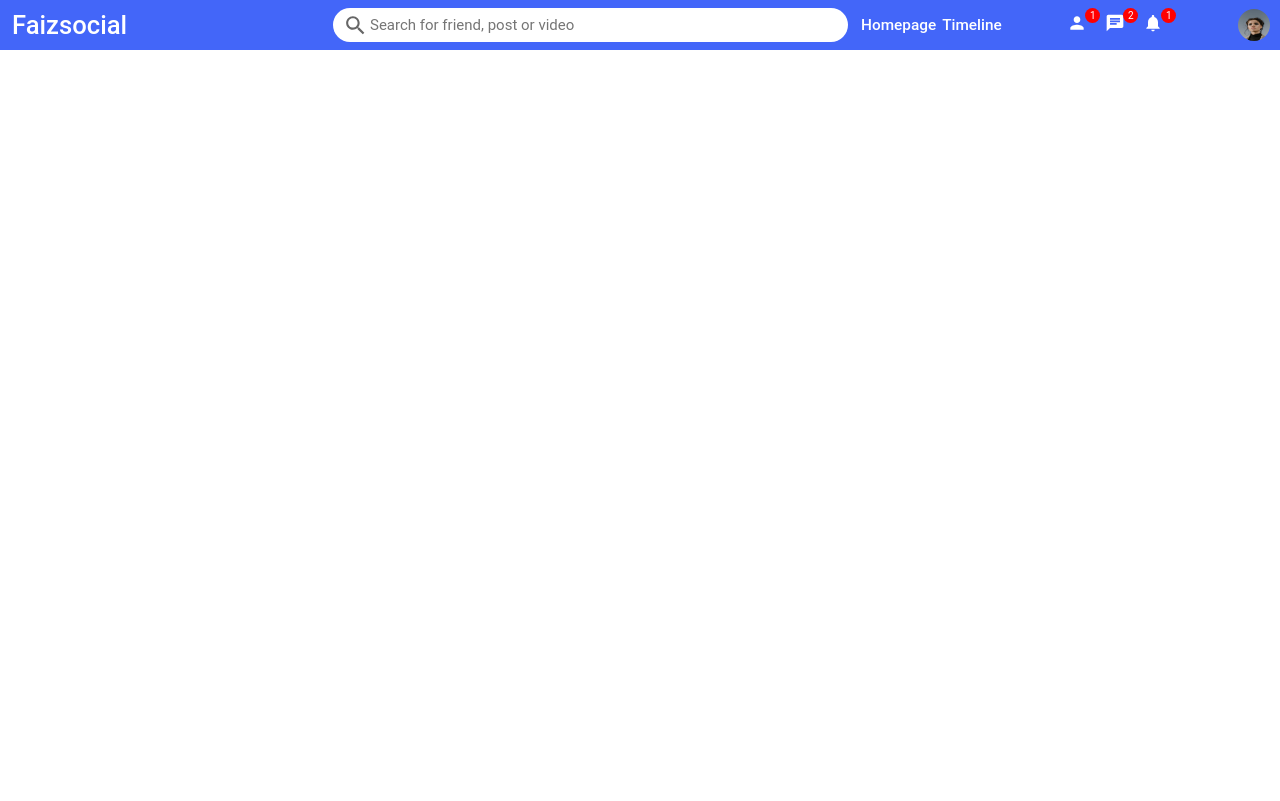
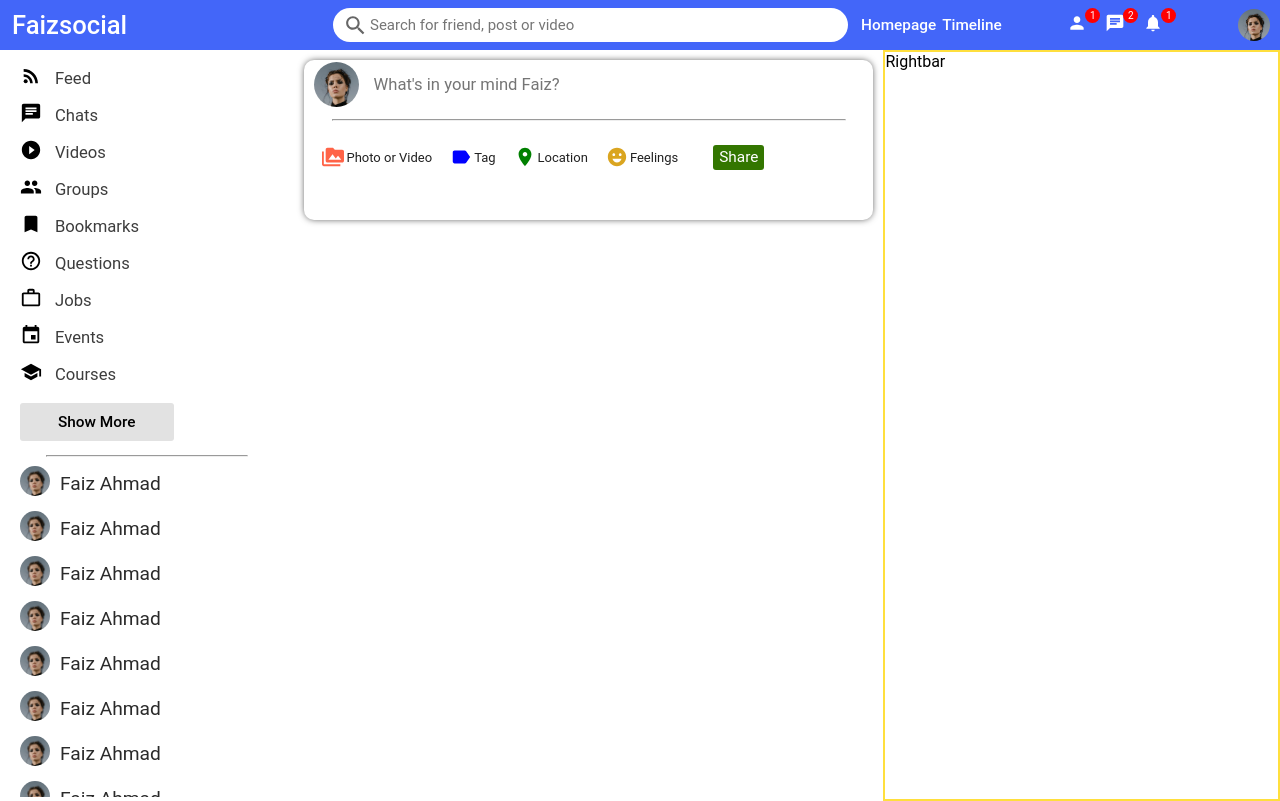
Before and after one commit to IasFaiz/FaizSocialMedia, a React (Vite) app: page / in a window 1280 px wide. Built offline with nearby package versions, Linux system fonts and the light colour scheme.

Commit message:
feed leftbar

```diff
--- /dev/null
+++ b/src/components/feed/Feed.css
@@ -0,0 +1,13 @@
+.Feed{
+    flex: 6;
+    /* border: 2px solid red; */
+}
+
+.feedHeader{
+    /* border: 2px solid rgb(106, 102, 89); */
+    height: 170px;
+    padding: 0px 10px;
+    /* border: 2px solid red; */
+
+
+}
--- /dev/null
+++ b/src/components/feed/Feed.jsx
@@ -0,0 +1,12 @@
+import Share from "../share/Share";
+import "./Feed.css";
+
+export default function Feed() {
+  return (
+    <div className="Feed">
+      <div className="feedHeader">
+        <Share />
+      </div>
+    </div>
+  );
+}
--- /dev/null
+++ b/src/components/leftbar/Leftbar.jsx
@@ -0,0 +1,135 @@
+import "./leftbar.css";
+import {
+  RssFeed,
+  Chat,
+  PlayCircleFilledOutlined,
+  Group,
+  Bookmark,
+  HelpOutline,
+  WorkOutline,
+  Event,
+  School,
+} from "@mui/icons-material";
+
+export default function Leftbar() {
+  return (
+    <div className="leftbar">
+      <div className="sidebarWrapper">
+        <ul className="sidebarList">
+          <li className="sidebarListItem">
+            <RssFeed className="sidebarIcon" />
+            <span className="sidebarListItemText">Feed</span>
+          </li>
+          <li className="sidebarListItem">
+            <Chat className="sidebarIcon" />
+            <span className="sidebarListItemText">Chats</span>
+          </li>
+          <li className="sidebarListItem">
+            <PlayCircleFilledOutlined className="sidebarIcon" />
+            <span className="sidebarListItemText">Videos</span>
+          </li>
+          <li className="sidebarListItem">
+            <Group className="sidebarIcon" />
+            <span className="sidebarListItemText">Groups</span>
+          </li>
+          <li className="sidebarListItem">
+            <Bookmark className="sidebarIcon" />
+            <span className="sidebarListItemText">Bookmarks</span>
+          </li>
+          <li className="sidebarListItem">
+            <HelpOutline className="sidebarIcon" />
+            <span className="sidebarListItemText">Questions</span>
+          </li>
+          <li className="sidebarListItem">
+            <WorkOutline className="sidebarIcon" />
+            <span className="sidebarListItemText">Jobs</span>
+          </li>
+          <li className="sidebarListItem">
+            <Event className="sidebarIcon" />
+            <span className="sidebarListItemText">Events</span>
+          </li>
+          <li className="sidebarListItem">
+            <School className="sidebarIcon" />
+            <span className="sidebarListItemText">Courses</span>
+          </li>
+        </ul>
+        <button className="sidebarButton">Show More</button>
+        <hr className="leftbarhr" />
+        <ul className="leftfriendlist">
+          <li className="leftfriendlistItem">
+            <img
+              src="/assets/person/1.jpeg"
+              alt=""
+              className="leftFriendImage"
+            />
+            <span className="leftFriendName">Faiz Ahmad</span>
+          </li>
+          <li className="leftfriendlistItem">
+            <img
+              src="/assets/person/1.jpeg"
+              alt=""
+              className="leftFriendImage"
+            />
+            <span className="leftFriendName">Faiz Ahmad</span>
+          </li>
+          <li className="leftfriendlistItem">
+            <img
+              src="/assets/person/1.jpeg"
+              alt=""
+              className="leftFriendImage"
+            />
+            <span className="leftFriendName">Faiz Ahmad</span>
+          </li>
+          <li className="leftfriendlistItem">
+            <img
+              src="/assets/person/1.jpeg"
+              alt=""
+              className="leftFriendImage"
+            />
+            <span className="leftFriendName">Faiz Ahmad</span>
+          </li>
+          <li className="leftfriendlistItem">
+            <img
+              src="/assets/person/1.jpeg"
+              alt=""
+              className="leftFriendImage"
+            />
+            <span className="leftFriendName">Faiz Ahmad</span>
+          </li>
+          <li className="leftfriendlistItem">
+            <img
+              src="/assets/person/1.jpeg"
+              alt=""
+              className="leftFriendImage"
+            />
+            <span className="leftFriendName">Faiz Ahmad</span>
+          </li>
+          <li className="leftfriendlistItem">
+            <img
+              src="/assets/person/1.jpeg"
+              alt=""
+              className="leftFriendImage"
+            />
+            <span className="leftFriendName">Faiz Ahmad</span>
+          </li>
+          <li className="leftfriendlistItem">
+            <img
+              src="/assets/person/1.jpeg"
+              alt=""
+              className="leftFriendImage"
+            />
+            <span className="leftFriendName">Faiz Ahmad</span>
+          </li>
+          <li className="leftfriendlistItem">
+            <img
+              src="/assets/person/1.jpeg"
+              alt=""
+              className="leftFriendImage"
+            />
+            <span className="leftFriendName">Faiz Ahmad</span>
+          </li>
+        </ul>
+      </div>
+    </div>
+  );
+}
--- /dev/null
+++ b/src/components/leftbar/leftbar.css
@@ -0,0 +1,111 @@
+.leftbar{
+    flex: 3;
+    height: calc(100vh - 53px);
+    overflow-y: scroll;
+
+}
+
+::-webkit-scrollbar{
+    width: 5px;
+}
+::-webkit-scrollbar-thumb{
+    background-color: #6d6d6d;
+}
+::-webkit-scrollbar-track{
+    background-color: #dddddd;
+}
+
+.sidebarWrapper{
+    padding: 10px 10px;
+}
+
+.sidebarList{
+    list-style: none;
+    display: flex;
+    flex-direction: column;
+    align-items: flex-start;
+    padding: 0;
+    margin: 0;
+    }
+
+.sidebarListItem{
+    display:flex ;
+    justify-content:flex-start;
+    margin: 5px 5px;
+    width: 78%;
+
+}
+
+.sidebarListItem:hover{
+    background-color: #dcdcdc;
+    cursor: pointer;
+
+}
+
+.sidebarIcon{
+    font-size: 22px !important;
+    margin: 0px 5px;
+}
+
+.sidebarListItemText{
+    color: #3d3d3d;
+    font-size: 1.3vmax;
+    margin: 4px 8px;
+}
+
+.sidebarButton{
+    border:none;
+    background-color: #e2e2e2;
+    margin: 10px 10px;
+    width: 12vmax;
+    height: 3vmax;
+    font-size: 1.2vmax;
+    font-weight: 500;
+    border-radius: 3px;
+
+
+}
+.sidebarButton:hover{
+    background-color: #cecece;
+
+}
+
+.leftbarhr{
+    width: 200px;
+    margin: 4px auto;
+}
+
+.leftfriendlist{
+    list-style: none;
+    display: flex;
+    flex-direction: column;
+    align-items: flex-start;
+    padding: 0;
+    margin: 0;
+
+}
+
+.leftfriendlistItem{
+    /* border: 2px solid red; */
+    display: flex;
+    width: 90%;
+    margin: 5px 10px;
+
+}
+.leftfriendlistItem:hover{
+    background-color: #e4e4e4;
+}
+
+.leftFriendImage{
+    width: 30px;
+    height: 30px;
+    border-radius: 50%;
+    cursor: pointer;
+    object-fit: cover;
+}
+
+.leftFriendName{
+    color: #2a2a2a;
+    font-size: 1.5vmax;
+    margin: 6px 10px;
+}
--- /dev/null
+++ b/src/components/rightbar/Rightbar.jsx
@@ -0,0 +1,5 @@
+import "./rightbar.css";
+
+export default function Rightbar() {
+  return <div className="rightbar">Rightbar</div>;
+}
--- /dev/null
+++ b/src/components/rightbar/rightbar.css
@@ -0,0 +1,7 @@
+.rightbar{
+    flex: 4;
+    border: 2px solid rgb(255, 223, 61);
+    height: calc(100vh - 53px);
+
+
+}
--- /dev/null
+++ b/src/components/share/Share.css
@@ -0,0 +1,78 @@
+.sharecontainer{
+    width: 100%;
+    background-color: #fff;
+    border-radius: 10px;
+    -webkit-box-shadow: 0px 0px 7px -1px rgba(0,0,0,0.75);
+    -moz-box-shadow: 0px 0px 7px -1px rgba(0,0,0,0.75);
+    box-shadow: 0px 0px 7px -1px rgba(0,0,0,0.75);
+    height: 160px;
+
+
+}
+
+.uppershare{
+    display: flex;
+    justify-content:flex-start;
+     align-items: center;
+     margin: 10px 0px;
+}
+
+
+.uppershareimg{
+    width: 45px;
+    height: 45px;
+    border-radius: 50%;
+    object-fit: cover;
+    margin: 2px 10px;
+}
+
+.uppershareinput{
+    border: none;
+    width: 80%;
+    font-size: 1.3vmax;
+    margin: 2px 2px;
+}
+.uppershareinput:focus{
+ outline: none;
+}
+.uppersharehr{
+    margin: 10px auto;
+    width: 90%;
+
+}
+
+.lowershare{
+    /* border: 2px solid rgb(244, 20, 20); */
+    display: flex;
+    justify-content:flex-start;
+    align-items: center;
+    margin: 20px 10px;
+}
+
+.lowershareitems{
+    /* border: 2px solid rgb(109, 222, 72); */
+    display: flex;
+    align-items:center;
+    margin: 5px 8px;
+    justify-content: flex-start;
+}
+
+.shareIcon{
+    font-size: 22px !important;
+}
+
+.lowershareitemtext{
+    color: #212121;
+    font-size: 13px;
+    margin: 0 2px;
+}
+
+.sharebutton{
+    border: none;
+    background-color: rgb(51, 118, 0);
+    color: #fff;
+    font-size: 1.2vmax;
+    height: 25px;
+    border-radius: 3px;
+    margin-left: 25px;
+}
--- /dev/null
+++ b/src/components/share/Share.jsx
@@ -0,0 +1,39 @@
+import "./Share.css";
+import { PermMedia, Label, Room, EmojiEmotions } from "@mui/icons-material";
+
+export default function Share() {
+  return (
+    <div className="sharecontainer">
+      <div className="uppershare">
+        <img src="/assets/person/1.jpeg" alt="" className="uppershareimg" />
+        <input
+          type="text"
+          placeholder="What's in your mind Faiz?"
+          className="uppershareinput"
+        />
+      </div>
+      <hr className="uppersharehr" />
+      <div className="lowershare">
+        <div className="lowershareitems">
+          <PermMedia htmlColor="tomato" className="shareIcon" />
+          <span className="lowershareitemtext">Photo or Video</span>
+        </div>
+        <div className="lowershareitems">
+          <Label htmlColor="blue" className="shareIcon" />
+          <span className="lowershareitemtext">Tag</span>
+        </div>
+        <div className="lowershareitems">
+          <Room htmlColor="green" className="shareIcon" />
+          <span className="lowershareitemtext">Location</span>
+        </div>
+        <div className="lowershareitems">
+          <EmojiEmotions htmlColor="goldenrod" className="shareIcon" />
+          <span className="lowershareitemtext">Feelings</span>
+        </div>
+        <div className="button">
+          <button className="sharebutton">Share</button>
+        </div>
+      </div>
+    </div>
+  );
+}
--- a/src/components/topbar/Topbar.css
+++ b/src/components/topbar/Topbar.css
@@ -121,5 +121,6 @@
     height: 32px;
     border-radius: 50%;
     cursor: pointer;
+    object-fit: cover;
 
 }
--- a/src/components/topbar/Topbar.jsx
+++ b/src/components/topbar/Topbar.jsx
@@ -35,7 +35,7 @@ export default function Topbar() {
             <span className="topbarIconBadge">1</span>
           </div>
         </div>
-        <img src="/assets/person/1.jpeg" alt="" className="topbarImg" />
+        <img src="/assets/person/1.jpeg" alt="person" className="topbarImg" />
       </div>
     </div>
   );
--- a/src/pages/home/Home.css
+++ b/src/pages/home/Home.css
@@ -0,0 +1,4 @@
+.homeContainer{
+     display: flex;
+     width: 100%;
+}
--- a/src/pages/home/Home.jsx
+++ b/src/pages/home/Home.jsx
@@ -1,10 +1,17 @@
+import Leftbar from "../../components/leftbar/Leftbar";
+import Feed from "../../components/feed/Feed";
+import Rightbar from "../../components/rightbar/Rightbar";
 import Topbar from "../../components/topbar/Topbar";
+import "./Home.css";
 
 export default function Home() {
   return (
     <div>
-      <div className="topbar">
-        <Topbar />
+      <Topbar />
+      <div className="homeContainer">
+        <Leftbar />
+        <Feed />
+        <Rightbar />
       </div>
     </div>
   );
```
